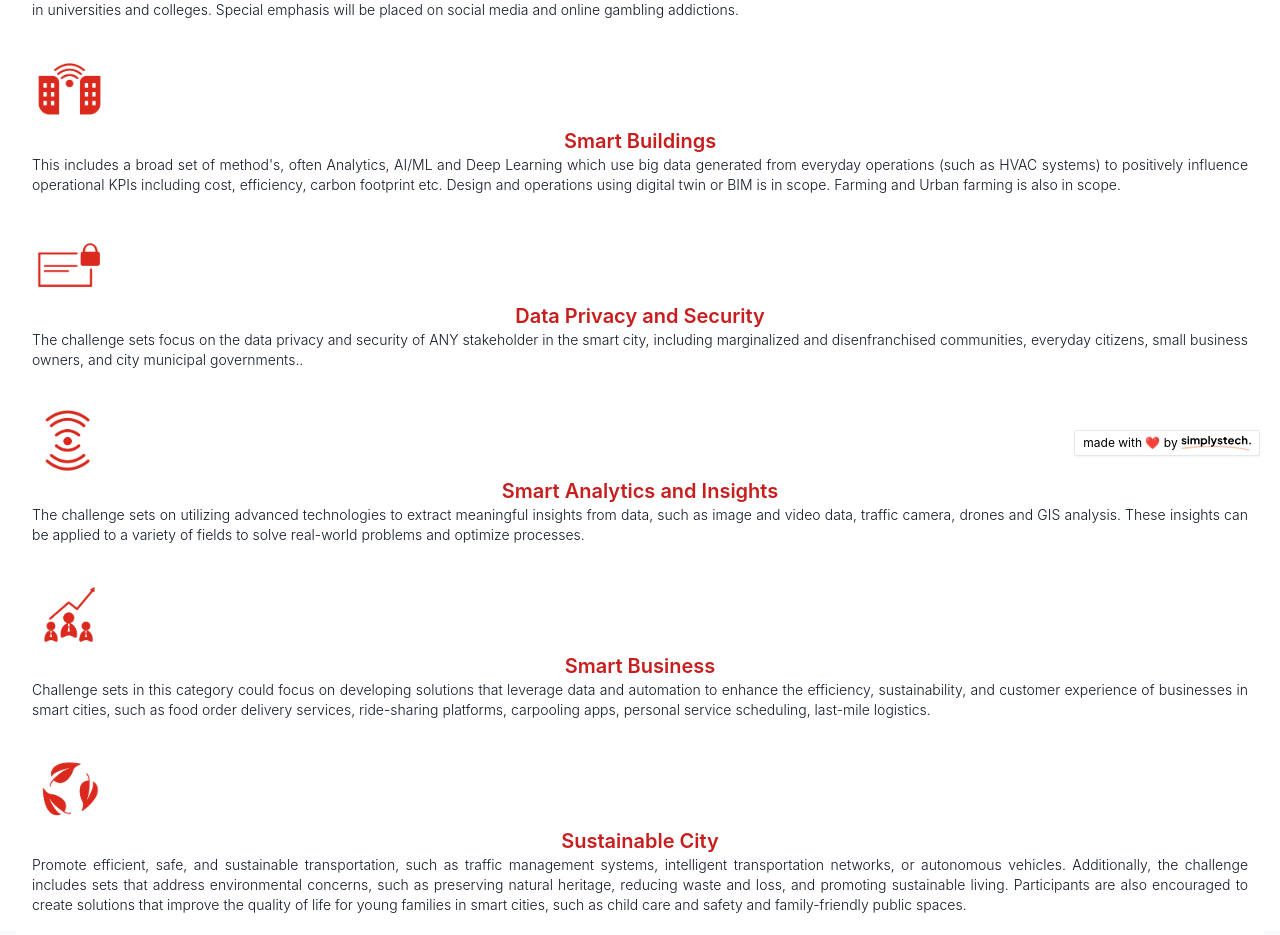
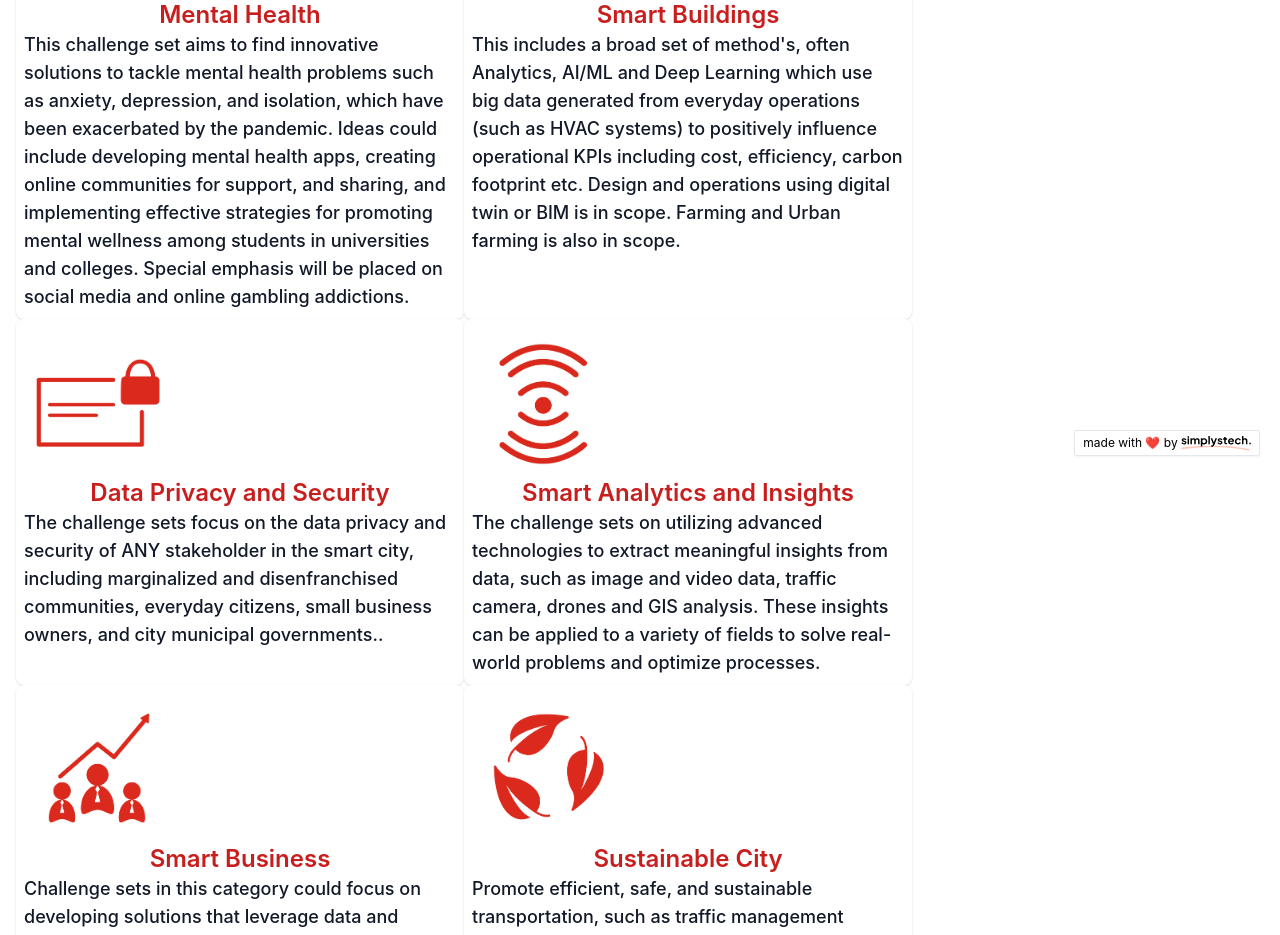
Before and after one commit to ksorathiya/seneca-hackathon-2023, a Next.js app: page /challengesets in a window 1280 px wide. Shown: the part 324-1259 px from the top of the page. Built offline with nearby package versions, Linux system fonts and the light colour scheme.

Commit message:
challenge set updated in accordance to design review

```diff
--- a/pages/challengesets.js
+++ b/pages/challengesets.js
@@ -19,69 +19,69 @@ function Challenge(params) {
 
             <section class="pt-28 pb-20 bg-white overflow-hidden">
                 <div class="container mx-auto px-4">
-                    <h2 class="mb-20 font-heading font-serif font-semibold text-6xl sm:text-7xl text-gray-700 text-center">Challenge Sets for Smart Cities Hackathon</h2>
+                    <h2 class="mb-20 font-heading font-sans font-semibold text-6xl sm:text-7xl text-gray-700 text-center">Challenge Sets for Smart Cities Hackathon</h2>
                     <div class="flex flex-wrap -m-4">
-                        <div class="w-full md:w-1/3 p-4">
-                            <div class="md:max-w-xs mx-auto text-center">
+                        <div class="w-full m-4 md:w-1/3 p-2 block max-w-md bg-white border border-gray-500 border-0 border-b-4 rounded-lg shadow hover:bg-gray-200">
+                            <div class="md:max-w-md mx-auto text-center">
                             <Image
                                     src="/assets/Mental health icon.jpg"
-                                    height={75}
-                                    width={75}
+                                    height={150}
+                                    width={150}
                                 />
-                                <p class="font-heading font-semibold text-xl text-red-700">Mental Health</p>
-                                <p class="font-heading text-justify font-light text-sm text-gray-900">This challenge set aims to find innovative solutions to tackle mental health problems such as anxiety, depression, and isolation, which have been exacerbated by the pandemic. Ideas could include developing mental health apps, creating online communities for support, and sharing, and implementing effective strategies for promoting mental wellness among students in universities and colleges. Special emphasis will be placed on social media and online gambling addictions.</p>
+                                <p class="font-heading font-semibold text-2xl text-red-700">Mental Health</p>
+                                <p class="font-heading text-left font-medium text-lg text-gray-900">This challenge set aims to find innovative solutions to tackle mental health problems such as anxiety, depression, and isolation, which have been exacerbated by the pandemic. Ideas could include developing mental health apps, creating online communities for support, and sharing, and implementing effective strategies for promoting mental wellness among students in universities and colleges. Special emphasis will be placed on social media and online gambling addictions.</p>
                             </div>
                         </div>
-                        <div class="w-full md:w-1/3 p-4">
-                            <div class="md:max-w-xs mx-auto text-center">
+                        <div class="w-full md:w-1/3 m-4 p-2 block max-w-md bg-white border border-gray-500 border-0 border-b-4 rounded-lg shadow hover:bg-gray-200">
+                            <div class="md:max-w-md mx-auto text-center">
                             <Image
                                     src="/assets/Smart buildings icon.jpg"
-                                    height={75}
-                                    width={75}
+                                    height={150}
+                                    width={150}
                                 />
-                                <p class="font-heading font-semibold text-xl text-red-700">Smart Buildings</p>
-                                <p class="font-heading text-justify font-light text-sm text-gray-900">This includes a broad set of method's, often Analytics, AI/ML and Deep Learning which use big data generated from everyday operations (such as HVAC systems) to positively influence operational KPIs including cost, efficiency, carbon footprint etc. Design and operations using digital twin or BIM is in scope. Farming and Urban farming is also in scope.</p>
+                                <p class="font-heading font-semibold text-2xl text-red-700">Smart Buildings</p>
+                                <p class="font-heading text-left font-medium text-lg text-gray-900">This includes a broad set of method's, often Analytics, AI/ML and Deep Learning which use big data generated from everyday operations (such as HVAC systems) to positively influence operational KPIs including cost, efficiency, carbon footprint etc. Design and operations using digital twin or BIM is in scope. Farming and Urban farming is also in scope.</p>
                             </div>
                         </div>
-                        <div class="w-full md:w-1/3 p-4">
-                            <div class="md:max-w-xs mx-auto text-center">
+                        <div class="w-full md:w-1/3 m-4 p-2 block max-w-md bg-white border border-gray-500 border-0 border-b-4 rounded-lg shadow hover:bg-gray-200">
+                            <div class="md:max-w-md mx-auto text-center">
                                 <Image
                                     src="/assets/Data privacy icon.jpg"
-                                    height={75}
-                                    width={75}
+                                    height={150}
+                                    width={150}
                                 />
-                                <p class="font-heading font-semibold text-xl text-red-700">Data Privacy and Security</p>
-                                <p class="font-heading text-justify font-light text-sm text-gray-900">The challenge sets focus on the data privacy and security of ANY stakeholder in the smart city, including marginalized and disenfranchised communities, everyday citizens, small business owners, and city municipal governments..</p>        </div>
+                                <p class="font-heading font-semibold text-2xl text-red-700">Data Privacy and Security</p>
+                                <p class="font-heading text-left font-medium text-lg text-gray-900">The challenge sets focus on the data privacy and security of ANY stakeholder in the smart city, including marginalized and disenfranchised communities, everyday citizens, small business owners, and city municipal governments..</p>        </div>
                         </div>
-                        <div class="w-full md:w-1/3 p-4">
-                            <div class="md:max-w-xs mx-auto text-center">
+                        <div class="w-full md:w-1/3 m-4 p-2 block max-w-md bg-white border border-gray-500 border-0 border-b-4 rounded-lg shadow hover:bg-gray-200">
+                            <div class="md:max-w-md mx-auto text-center">
                             <Image
                                     src="/assets/Smart Analysis.jpg"
-                                    height={75}
-                                    width={75}
+                                    height={150}
+                                    width={150}
                                 />
-                                <p class="font-heading font-semibold text-xl text-red-700">Smart Analytics and Insights</p>
-                                <p class="font-heading text-justify font-light text-sm text-gray-900">The challenge sets on utilizing advanced technologies to extract meaningful insights from data, such as image and video data, traffic camera, drones and GIS analysis. These insights can be applied to a variety of fields to solve real-world problems and optimize processes.</p>        </div>
+                                <p class="font-heading font-semibold text-2xl text-red-700">Smart Analytics and Insights</p>
+                                <p class="font-heading text-left font-medium text-lg text-gray-900">The challenge sets on utilizing advanced technologies to extract meaningful insights from data, such as image and video data, traffic camera, drones and GIS analysis. These insights can be applied to a variety of fields to solve real-world problems and optimize processes.</p>        </div>
                         </div>
-                        <div class="w-full md:w-1/3 p-4">
-                            <div class="md:max-w-xs mx-auto text-center">
+                        <div class="w-full md:w-1/3 m-4 p-2 block max-w-md bg-white border border-gray-500 border-0 border-b-4 rounded-lg shadow hover:bg-gray-200">
+                            <div class="md:max-w-md mx-auto text-center">
                             <Image
                                     src="/assets/Smart businesses icon.jpg"
-                                    height={75}
-                                    width={75}
+                                    height={150}
+                                    width={150}
                                 />
-                                <p class="font-heading font-semibold text-xl text-red-700">Smart Business</p>
-                                <p class="font-heading text-justify font-light text-sm text-gray-900">Challenge sets in this category could focus on developing solutions that leverage data and automation to enhance the efficiency, sustainability, and customer experience of businesses in smart cities, such as food order delivery services, ride-sharing platforms, carpooling apps, personal service scheduling, last-mile logistics.</p>        </div>
+                                <p class="font-heading font-semibold text-2xl text-red-700">Smart Business</p>
+                                <p class="font-heading text-left font-medium text-lg text-gray-900">Challenge sets in this category could focus on developing solutions that leverage data and automation to enhance the efficiency, sustainability, and customer experience of businesses in smart cities, such as food order delivery services, ride-sharing platforms, carpooling apps, personal service scheduling, last-mile logistics.</p>        </div>
                         </div>
-                        <div class="w-full md:w-1/3 p-4">
-                            <div class="md:max-w-xs mx-auto text-center">
+                        <div class="w-full md:w-1/3 m-4 p-2 block max-w-md bg-white border border-gray-500 border-0 border-b-4 rounded-lg shadow hover:bg-gray-200">
+                            <div class="md:max-w-md mx-auto text-center">
                             <Image
                                     src="/assets/Sustainable city icon.jpg"
-                                    height={75}
-                                    width={75}
+                                    height={150}
+                                    width={150}
                                 />
-                                <p class="font-heading font-semibold text-xl text-red-700">Sustainable City</p>
-                                <p class="font-heading text-justify font-light text-sm text-gray-900">Promote efficient, safe, and sustainable transportation, such as traffic management systems, intelligent transportation networks, or autonomous vehicles. Additionally, the challenge includes sets that address environmental concerns, such as preserving natural heritage, reducing waste and loss, and promoting sustainable living. Participants are also encouraged to create solutions that improve the quality of life for young families in smart cities, such as child care and safety and family-friendly public spaces.</p>        </div>
+                                <p class="font-heading font-semibold text-2xl text-red-700">Sustainable City</p>
+                                <p class="font-heading text-left font-medium text-lg text-gray-900">Promote efficient, safe, and sustainable transportation, such as traffic management systems, intelligent transportation networks, or autonomous vehicles. Additionally, the challenge includes sets that address environmental concerns, such as preserving natural heritage, reducing waste and loss, and promoting sustainable living. Participants are also encouraged to create solutions that improve the quality of life for young families in smart cities, such as child care and safety and family-friendly public spaces.</p>        </div>
                         </div>
                     </div>
                 </div>
```
